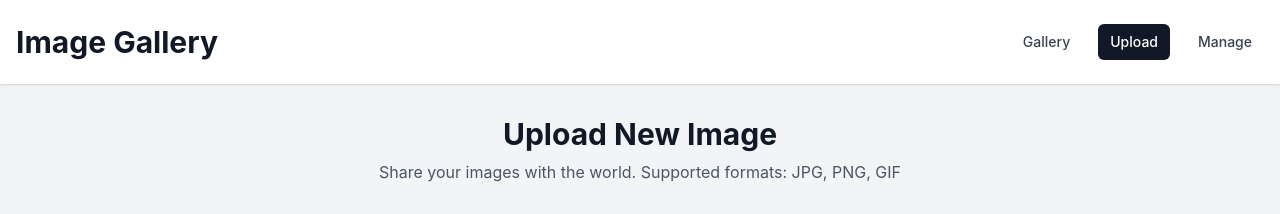
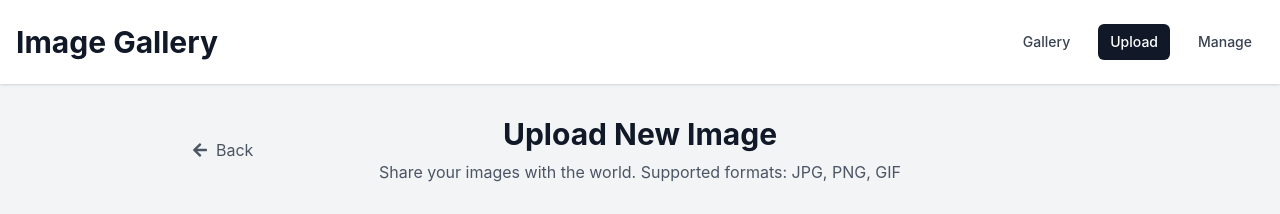
Before and after one commit to mohammadnazarkhani/WebDev-Practice-Playground, a React (Vite) app in the folder ASP.Net/image server/ImageServer.Client/: page /upload in a window 1280 px wide. Shown: the top 214 px of the page. Built offline with nearby package versions, Linux system fonts and the light colour scheme.

Commit message:
feat: add back navigation button to Edit and Upload image pages

```diff
--- a/ASP.Net/image server/ImageServer.Client/src/pages/EditImagePage.jsx
+++ b/ASP.Net/image server/ImageServer.Client/src/pages/EditImagePage.jsx
@@ -3,7 +3,7 @@
 import { useMutation, useQueryClient } from "react-query";
 import { updateImage, patchImage } from "../services/api";
 import { toast } from "react-hot-toast";
-import { FaUpload, FaImage } from "react-icons/fa";
+import { FaUpload, FaImage, FaArrowLeft } from "react-icons/fa";
 
 export default function EditImagePage() {
   const navigate = useNavigate();
@@ -69,9 +69,17 @@
 
   return (
     <div className="max-w-4xl mx-auto">
-      <div className="text-center mb-8">
-        <h2 className="text-3xl font-bold text-gray-900">Edit Image</h2>
-        <p className="mt-2 text-gray-600">Update image details</p>
+      <div className="relative mb-8">
+        <button
+          onClick={() => navigate(-1)}
+          className="absolute left-0 top-1/2 -translate-y-1/2 inline-flex items-center text-gray-600 hover:text-gray-900"
+        >
+          <FaArrowLeft className="mr-2" /> Back
+        </button>
+        <div className="text-center">
+          <h2 className="text-3xl font-bold text-gray-900">Edit Image</h2>
+          <p className="mt-2 text-gray-600">Update image details</p>
+        </div>
       </div>
 
       <div className="bg-white rounded-xl shadow-lg overflow-hidden">
--- a/ASP.Net/image server/ImageServer.Client/src/pages/UploadPage.jsx
+++ b/ASP.Net/image server/ImageServer.Client/src/pages/UploadPage.jsx
@@ -1,13 +1,25 @@
 import ImageUpload from "../components/ImageUpload";
+import { useNavigate } from "react-router-dom";
+import { FaArrowLeft } from "react-icons/fa";
 
 export default function UploadPage() {
+  const navigate = useNavigate();
+
   return (
     <div className="max-w-4xl mx-auto">
-      <div className="text-center mb-8">
-        <h2 className="text-3xl font-bold text-gray-900">Upload New Image</h2>
-        <p className="mt-2 text-gray-600">
-          Share your images with the world. Supported formats: JPG, PNG, GIF
-        </p>
+      <div className="relative mb-8">
+        <button
+          onClick={() => navigate(-1)}
+          className="absolute left-0 top-1/2 -translate-y-1/2 inline-flex items-center text-gray-600 hover:text-gray-900"
+        >
+          <FaArrowLeft className="mr-2" /> Back
+        </button>
+        <div className="text-center">
+          <h2 className="text-3xl font-bold text-gray-900">Upload New Image</h2>
+          <p className="mt-2 text-gray-600">
+            Share your images with the world. Supported formats: JPG, PNG, GIF
+          </p>
+        </div>
       </div>
       <div className="bg-white rounded-xl shadow-lg overflow-hidden">
         <ImageUpload />
```
